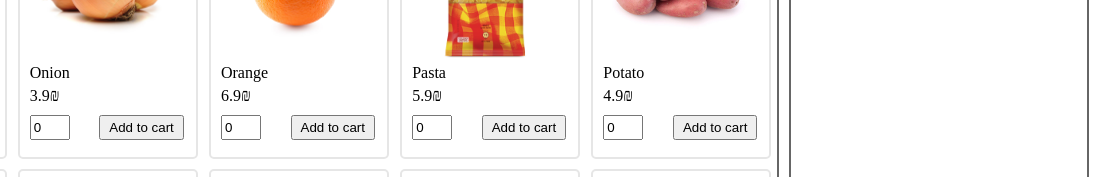
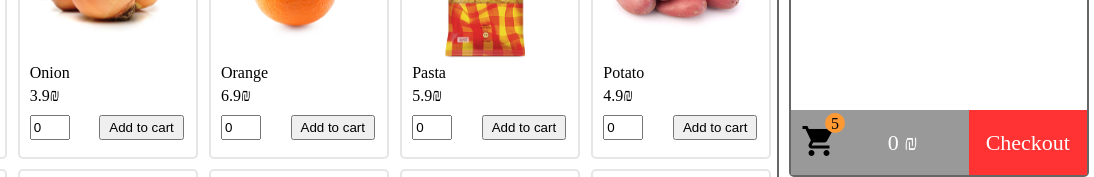
Before and after one commit to Yehudit325/Shopping_Cart, a plain HTML site: page index.html in a window 1280 px wide. Shown: the part 623-800 px from the top of the page, 186-1280 px from the left. Drawn offline with Linux system fonts and the light colour scheme.

Commit message:
feat: add checkout bar

```diff
--- a/index.html
+++ b/index.html
@@ -12,23 +12,18 @@
 <body>
     <div class="shopping-app">
         <div id="inventory" class="allItems"></div>
-        <div id="cart" class="shopping-cart">
-            <!-- <div class="buy-item">
-                <div class="item-pic2">
-                    <img src="images\orange.jpg">
+        <div class="shopping-cart">
+            <div id="cart" class="cart-items"></div>
+            <div class="checkout">
+                <div class="total-items">
+                    <i class="material-icons shopping-icon">shopping_cart</i>
+                    <span class="badge">5</span>
                 </div>
-                <div class="item-info2">
-                    <p>name</p>
-                    <input class="item-amount" type="number" min="0">
-                    <p id="total-price">price</p>
-                    <i class="material-icons cancel-btn">cancel</i>
-                </div>
-            </div> -->
-
+                <p class="total-cost">0 &#8362;</p>
+                <div class="checkout-btn"><span>Checkout</span></div>
+            </div>
         </div>
-
     </div>
-
 
     <script src="model.js"></script>
     <script src="view.js"></script>
--- a/styles.css
+++ b/styles.css
@@ -69,6 +69,11 @@
 
 .shopping-cart {
     width: calc(25% - 20px);
+    height: calc(100% - 5px);
+    position: fixed;
+    z-index: 1; /* Stay on top */
+    top: 0; /* Stay at the top */
+    right: 0;
     border: 2px solid #666666;
     border-radius: 5px;
     margin: 5px;
@@ -118,3 +123,63 @@
     padding-left: 2px;
     Vertical-align:bottom
 }
+
+.checkout {
+    width: 100%;
+    height: 65px;
+    background-color: #999999;
+    position: absolute;
+    bottom: 0;
+    display: flex;
+    justify-content: flex-end;
+    align-items: center;
+}
+
+.total-items {
+    position: relative;
+    float: left;
+}
+.shopping-icon {
+    font-size: 36px;
+    margin-left: 10px;
+}
+.badge{
+    background: #ff9933;
+    width: 20px;
+    height: 20px;
+    margin: 0;
+    border-radius: 50%;
+    position: absolute;
+    top: -10px;
+    right: -8px;
+    text-align: center;
+    padding-top: 2px;
+}
+
+.total-cost, .checkout-btn {
+    font-size: 22px;
+    color: white;
+}
+
+.total-cost {
+    margin: auto;
+}
+
+.checkout-btn {
+    background-color: #ff3333;
+    height: 100%;
+    width: 40%;
+    display: flex;
+    justify-content: center;
+    align-items: center;
+    cursor: pointer;
+}
+
+.checkout-btn:hover {
+    background-color: #ff4d4d;
+}
+
+.cart-items {
+    overflow-y: scroll;
+    height: calc(100% - 65px);
+}
--- a/view.js
+++ b/view.js
@@ -39,37 +39,25 @@ class View {
             input.className = "quantity";
             input.min = "0";
             input.value = products[i].amount;
-            input.addEventListener('input', () => this.updateAmount(products[i], input.value));
+            input.addEventListener('input', () => {
+                this.updateAmount(products[i], input.value);
+                this.renderTotalCost();
+            });
 
             // Create button element
             let button = document.createElement("BUTTON");
             button.innerText = "Add to cart";
             button.className = "add-item";
-            button.addEventListener('click', () => this.addToCart(products[i]));
+            button.addEventListener('click', () => {
+                this.addToCart(products[i]);
+                this.renderTotalCost();
+            });
 
             // Append child nodes accordigly
             itemInfo.append(p1, p2, input, button);
             item.append(itemPic, itemInfo);
             inventory.append(item);
         }
-    }
-
-    updateAmount(item, value) {
-        shoppingCartApp.updateAmount(item, value);
-        // let cartItem = shoppingCartApp.getItemFromCart(item);
-        // let inventoryItem = shoppingCartApp.getItemFromInventory(item);
-        // console.log(cartItem, inventoryItem);
-        // if (cartItem)
-            // document.getElementsByClassName("item-amount")[itemIndex].value = cartItem.amount;
-        // document.getElementsByClassName("quantity")[0].value = inventoryItem.amount;
-        this.renderCart(); // IMRPOVE: only rerender input value without looping through entire array
-        this.renderInventory(); // IMRPOVE: only rerender input value without looping through entire array
-
-    }
-
-    addToCart(item) {
-        shoppingCartApp.addProductToCart(item);
-        this.renderCart();
     }
 
     renderCart() {
@@ -108,13 +96,19 @@ class View {
             input.className = "item-amount";
             input.min = "0";
             input.value = cartProducts[i].amount;
-            input.addEventListener('input', () => this.updateAmount(cartProducts[i], input.value));
+            input.addEventListener('input', () => {
+                this.updateAmount(cartProducts[i], input.value);
+                this.renderTotalCost();
+            });
 
             // Create button element
             let button = document.createElement("I");
             button.innerText = "cancel";
             button.className = "material-icons cancel-btn";
-            button.addEventListener('click', this.cancelProduct);
+            button.addEventListener('click', () => {
+                this.cancelProduct();
+                this.renderTotalCost();
+            });
 
             // Append child nodes accordigly
             itemInfo.append(p1, input, p2, button);
@@ -123,11 +117,46 @@ class View {
         }
     }
 
+    updateAmount(item, value) {
+        shoppingCartApp.updateAmount(item, value);
+        // let cartItem = shoppingCartApp.getItemFromCart(item);
+        // let inventoryItem = shoppingCartApp.getItemFromInventory(item);
+        // console.log(cartItem, inventoryItem);
+        // if (cartItem)
+            // document.getElementsByClassName("item-amount")[itemIndex].value = cartItem.amount;
+        // document.getElementsByClassName("quantity")[0].value = inventoryItem.amount;
+        this.renderCart(); // IMRPOVE: only rerender input value without looping through entire array
+        this.renderInventory(); // IMRPOVE: only rerender input value without looping through entire array
+
+    }
+
+    addToCart(item) {
+        shoppingCartApp.addProductToCart(item);
+        this.renderCart();
+    }
+
+    totalCost() {
+        const cartProducts = shoppingCartApp.getCart();
+        let totalCost = 0;
+        for (let i = 0; i < cartProducts.length; ++i) {
+            totalCost += Number((cartProducts[i].price * cartProducts[i].amount).toFixed(2));
+        }
+
+        return (totalCost).toFixed(2);
+    }
+
+    renderTotalCost() {
+        let total = this.totalCost();
+        document.getElementsByClassName("total-cost")[0].innerHTML = total + ' &#8362';
+    }
+
+    totalItems() {
+
+    }
+
     cancelProduct() {
         console.log("product canceled");
     }
-
-
 }
 
 const productsView = new View();
```
